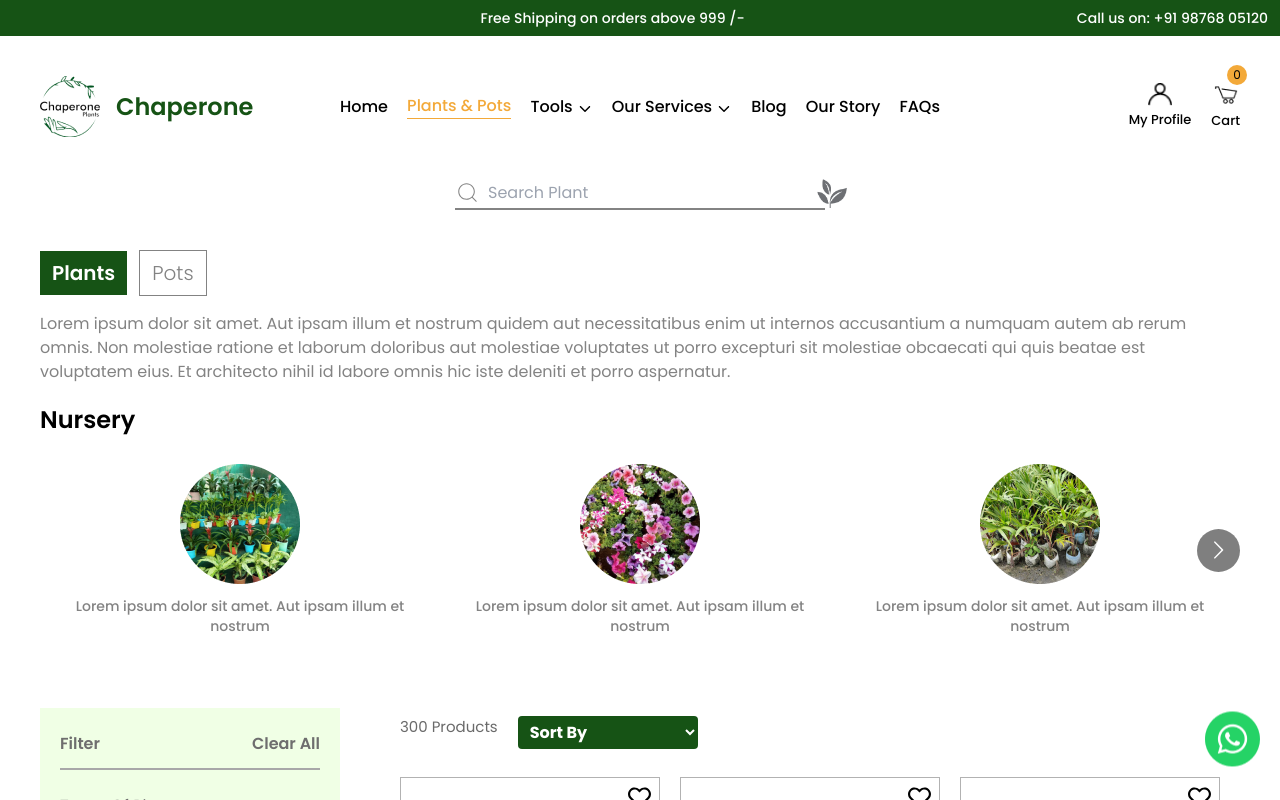
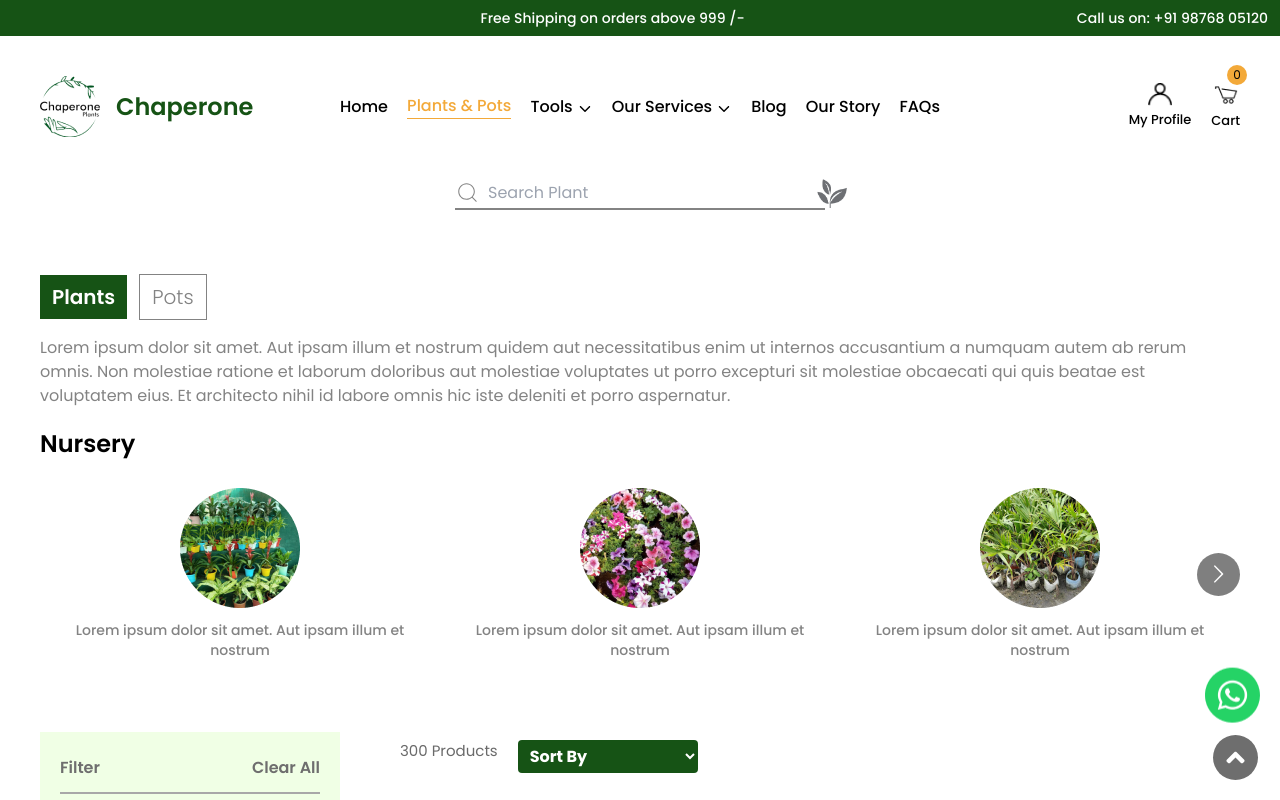
Before and after one commit to pilli05/ease-smith, a React (Create React App) app: page /products in a window 1280 px wide. Shown: the top 800 px of the page. Built offline with nearby package versions, Linux system fonts and the light colour scheme.

Commit message:
added smooth scroll in both products page and also in overall application

```diff
--- a/src/App.js
+++ b/src/App.js
@@ -5,6 +5,7 @@ import Header from "./components/Header/Header";
 import ThankYou from "./pages/ThankYou/ThankYou";
 import Footer from "./components/Footer/Footer";
 import { createContext, useState } from "react";
+import { FaAngleUp } from "react-icons/fa";
 
 export const CartContext = createContext();
 
@@ -24,11 +25,21 @@ function App() {
           <Footer />
         </BrowserRouter>
         <div className="bottom-[20px] right-[20px] sticky flex justify-end bg-trasparent mr-[20px] z-50">
-          <img
-            src="/assets/whatsapp-image.png"
-            alt="whatsapp-icon"
-            className="animate-bounce cursor-pointer"
-          />
+          <div className="">
+            <img
+              src="/assets/whatsapp-image.png"
+              alt="whatsapp-icon"
+              className="animate-bounce cursor-pointer"
+            />
+            <FaAngleUp
+              className="cursor-pointer bg-[#6E6E6E] rounded-full p-2 ml-2 hover:bg-[#504f4f]"
+              size={45}
+              color="white"
+              onClick={() => {
+                window.scrollTo({ top: 0, behavior: "smooth" });
+              }}
+            />
+          </div>
         </div>
       </div>
     </CartContext.Provider>
--- a/src/components/ProductCard/ProductCard.js
+++ b/src/components/ProductCard/ProductCard.js
@@ -6,7 +6,7 @@ import { useNavigate } from "react-router-dom";
 import AddToCartDialogBox from "../AddToCartDialogBox/AddToCartDialogBox";
 import Pagination from "../Pagination/Pagination";
 
-const ProductCard = () => {
+const ProductCard = ({ productsListRef }) => {
   const [bookMarkedProductsList, setBookMarkedProductsList] = useState([]);
   const [buyOnRentList, setBuyOnRentList] = useState([]);
   const [open, setOpen] = React.useState(false);
@@ -39,6 +39,11 @@ const ProductCard = () => {
 
   const handlePageChange = (currentPage) => {
     setCurrentPage(currentPage);
+    if (productsListRef.current) {
+      productsListRef.current.scrollIntoView({
+        behavior: "smooth",
+      });
+    }
   };
 
   const handleThankYouPage = () => {
--- a/src/pages/Products/Products.js
+++ b/src/pages/Products/Products.js
@@ -1,13 +1,14 @@
-import React, { useState } from "react";
+import React, { useRef, useState } from "react";
 import "./Products.css";
 import CarouselComponent from "../../components/Carousel/CarouselComponent";
 import ProductCard from "../../components/ProductCard/ProductCard";
 import FilterComponent from "../../components/FilterComponent/FilterComponent";
-import { FaFilter } from "react-icons/fa";
 import Dialog from "@mui/material/Dialog";
+import { LuFilter } from "react-icons/lu";
 
 const Products = () => {
   const [open, setOpen] = useState(false);
+  const productsListRef = useRef(null);
 
   const handleClickOpen = () => {
     setOpen(true);
@@ -31,7 +32,7 @@ const Products = () => {
         </Dialog>
       </React.Fragment>
 
-      <div className="px-3 md:px-10 my-10">
+      <div className="px-3 md:px-10 my-16">
         <div className="inline-flex items-center space-x-3 mb-4">
           <button className="bg-[#165315] text-xl text-white px-3 py-2 font-[600]">
             Plants
@@ -50,12 +51,15 @@ const Products = () => {
         </p>
         <p className="font-[600] text-2xl my-5">Nursery</p>
         <CarouselComponent />
-        <div className="grid grid-cols-12 my-16 items-start">
+        <div
+          className="grid grid-cols-12 my-16 items-start"
+          ref={productsListRef}
+        >
           <FilterComponent />
           <div className="col-span-12 md:col-span-9 py-2 px-5">
             <div className="flex items-center justify-between  md:pl-10">
               <div className="md:space-x-5 flex flex-col md:flex-row">
-                <span className="font-[400] text-[15px] text-[#6A6A6A]">
+                <span className="font-[400] text-[15px] text-[#6A6A6A] mb-2 md:mb-0">
                   300 Products
                 </span>
                 <select className="bg-[#165315] py-1 px-2 text-white rounded outline-none w-[180px] font-[700] text-base">
@@ -78,11 +82,11 @@ const Products = () => {
               </div>
               <div className="flex items-center space-x-2 block md:hidden">
                 <span className="text-[#6A6A6A]">Filter</span>
-                <FaFilter size={25} color="#F3A939" onClick={handleClickOpen} />
+                <LuFilter size={25} color="#F3A939" onClick={handleClickOpen} />
               </div>
             </div>
             <div className="my-7">
-              <ProductCard />
+              <ProductCard productsListRef={productsListRef} />
             </div>
           </div>
         </div>
```
